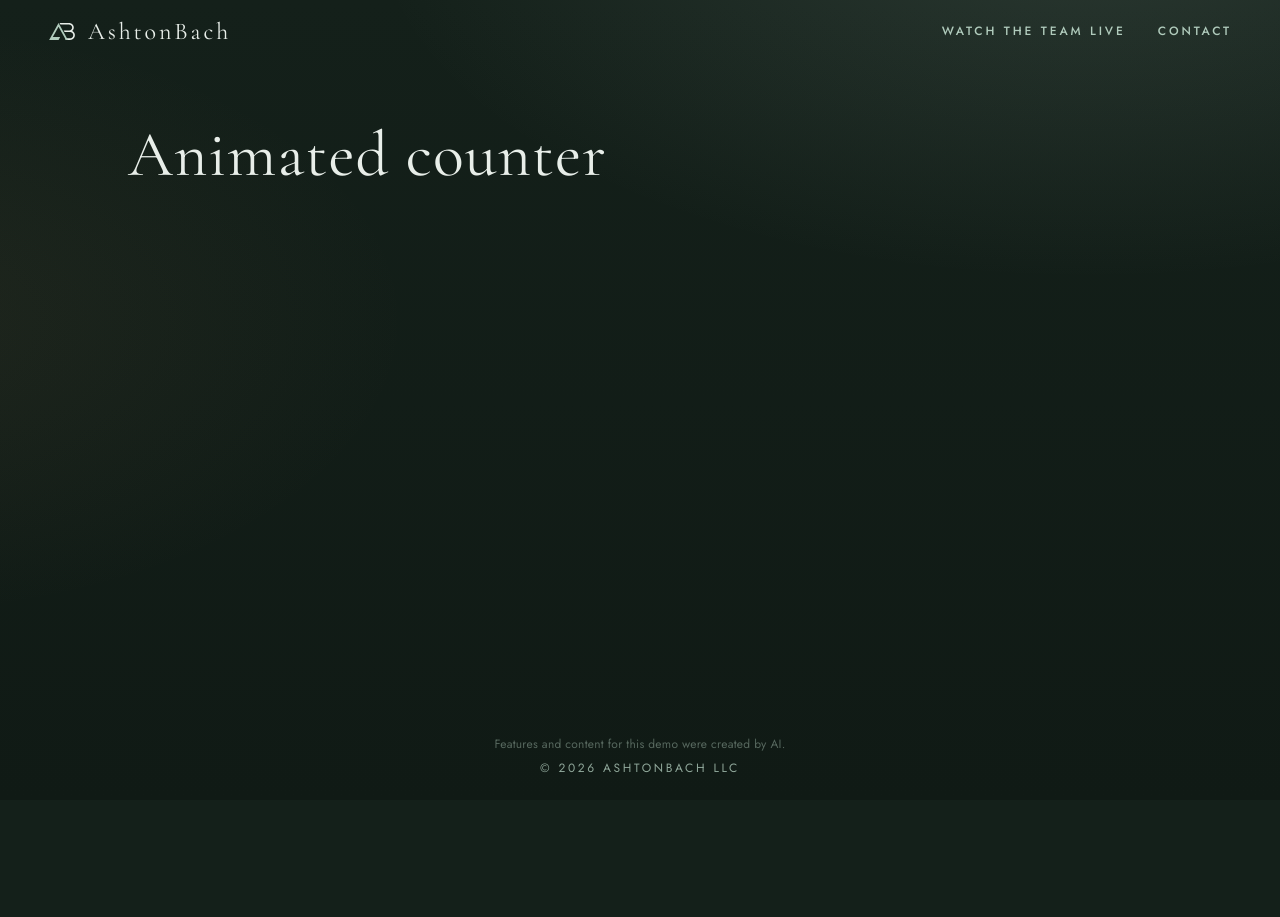
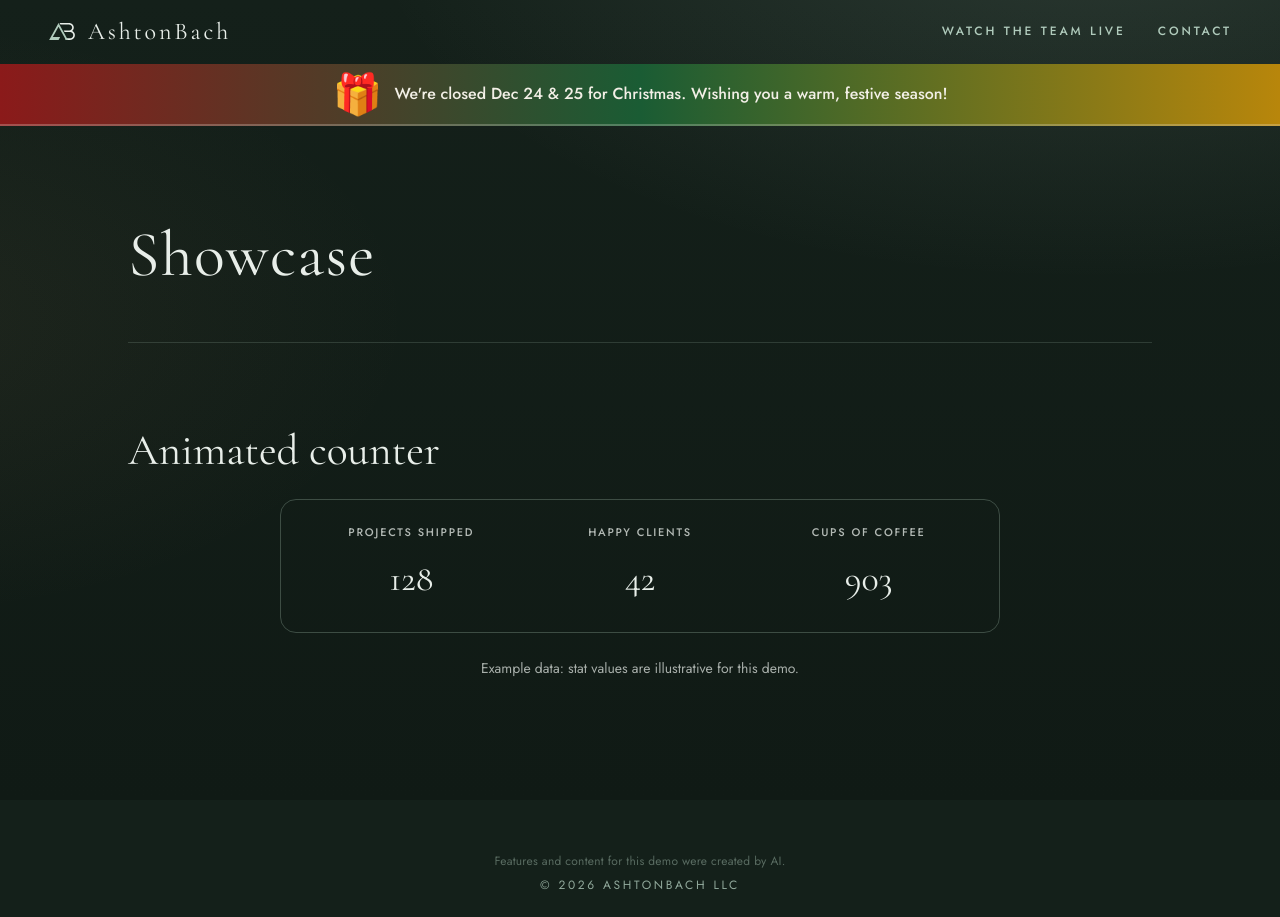
Before and after one commit to ashtonbach/agent-showcase, a Next.js app: page / in a window 1280 px wide. Before the commit the page ends 800 px from the top, so only its background shows below. Built offline with nearby package versions, Linux system fonts and the light colour scheme.

Commit message:
Feature: Your request (Author: Alder)

```diff
--- a/app/lab/current.json
+++ b/app/lab/current.json
@@ -1 +1 @@
-{"slug":"animated-counter"}
+{"slug":"custom-1792300265"}
--- /dev/null
+++ b/app/lab/custom-1792300265/index.tsx
@@ -0,0 +1,158 @@
+"use client";
+
+import { useEffect, useRef, useState } from "react";
+
+const BANNER_VARIANTS = [
+  { icon: "🎄", label: "Evergreen" },
+  { icon: "⭐", label: "Starlight" },
+  { icon: "🎁", label: "Gift wrap" },
+  { icon: "❄️", label: "Snowfall" },
+];
+
+const STATS = [
+  { label: "Projects shipped", value: 128 },
+  { label: "Happy clients", value: 42 },
+  { label: "Cups of coffee", value: 903 },
+];
+
+const css = `
+.lab-xmas-banner {
+  position: fixed;
+  top: var(--header-h);
+  left: 0;
+  right: 0;
+  z-index: 19;
+  max-height: 100px;
+  display: flex;
+  align-items: center;
+  justify-content: center;
+  gap: 12px;
+  padding: 10px 20px;
+  box-sizing: border-box;
+  background: linear-gradient(90deg, #8b1a1a 0%, #1a5c34 50%, #b8860b 100%);
+  border-bottom: 2px solid rgba(242, 239, 230, 0.25);
+  color: #f2efe6;
+  font-family: var(--sans);
+  font-size: clamp(13px, 2.8vw, 16px);
+  font-weight: 500;
+  text-align: center;
+  line-height: 1.35;
+}
+.lab-xmas-banner .lab-xmas-graphic {
+  font-size: clamp(28px, 6vw, 40px);
+  line-height: 1;
+  flex-shrink: 0;
+}
+.lab-xmas-banner .lab-xmas-msg { max-width: 52rem; margin: 0; }
+body:has([data-lab="custom-1792300265"]) .page-stack {
+  padding-top: min(100px, 18vw);
+}
+.lab-wrap { width: min(720px, 100%); margin: 8px auto 56px; }
+.lab-card {
+  border: 1px solid rgba(176, 203, 188, 0.28);
+  border-radius: 16px;
+  padding: 24px;
+}
+.lab-stats {
+  display: grid;
+  grid-template-columns: repeat(3, 1fr);
+  gap: 16px;
+  margin: 0;
+}
+@media (max-width: 640px) {
+  .lab-stats { grid-template-columns: 1fr; }
+}
+.lab-stat { text-align: center; }
+.lab-stat .lab-stat-label {
+  font-family: var(--sans);
+  font-size: 11px;
+  font-weight: 500;
+  letter-spacing: 0.16em;
+  text-transform: uppercase;
+  color: rgba(232, 238, 233, 0.75);
+  margin: 0 0 8px;
+}
+.lab-stat .lab-stat-num {
+  font-family: var(--serif);
+  font-size: clamp(28px, 5vw, 36px);
+  color: var(--mist);
+  margin: 0;
+}
+.lab-note {
+  margin: 24px 0 0;
+  font-size: 14px;
+  color: rgba(232, 238, 233, 0.7);
+  text-align: center;
+}
+`;
+
+export default function Lab() {
+  const [variant, setVariant] = useState(0);
+  const [counts, setCounts] = useState(() => STATS.map(() => 0));
+  const sectionRef = useRef<HTMLElement>(null);
+  const animatedRef = useRef(false);
+
+  useEffect(() => {
+    setVariant(Math.floor(Math.random() * BANNER_VARIANTS.length));
+  }, []);
+
+  useEffect(() => {
+    const el = sectionRef.current;
+    if (!el) return;
+    const reduced = window.matchMedia("(prefers-reduced-motion: reduce)").matches;
+    if (reduced) {
+      setCounts(STATS.map((s) => s.value));
+      return;
+    }
+    const obs = new IntersectionObserver(
+      (entries) => {
+        if (!entries[0]?.isIntersecting || animatedRef.current) return;
+        animatedRef.current = true;
+        const start = performance.now();
+        const duration = 1400;
+        const tick = (now: number) => {
+          const t = Math.min(1, (now - start) / duration);
+          const ease = 1 - (1 - t) ** 3;
+          setCounts(STATS.map((s) => Math.round(s.value * ease)));
+          if (t < 1) requestAnimationFrame(tick);
+        };
+        requestAnimationFrame(tick);
+      },
+      { threshold: 0.25 }
+    );
+    obs.observe(el);
+    return () => obs.disconnect();
+  }, []);
+
+  const v = BANNER_VARIANTS[variant] ?? BANNER_VARIANTS[0];
+
+  return (
+    <section
+      ref={sectionRef}
+      data-lab="custom-1792300265"
+      aria-labelledby="lab-custom-h2"
+    >
+      <style>{css}</style>
+      <h2 id="lab-custom-h2">Animated counter</h2>
+      <div className="lab-xmas-banner" role="region" aria-label="Christmas holiday notice">
+        <span className="lab-xmas-graphic" aria-hidden="true">{v.icon}</span>
+        <p className="lab-xmas-msg">
+          We&apos;re closed Dec 24 &amp; 25 for Christmas. Wishing you a warm, festive season!
+        </p>
+      </div>
+      <div className="lab-wrap">
+        <div className="lab-card">
+          <div className="lab-stats">
+            {STATS.map((s, i) => (
+              <div className="lab-stat" key={s.label}>
+                <p className="lab-stat-label">{s.label}</p>
+                <p className="lab-stat-num">{counts[i]}</p>
+              </div>
+            ))}
+          </div>
+        </div>
+        <p className="lab-note">Example data: stat values are illustrative for this demo.</p>
+      </div>
+    </section>
+  );
+}
--- a/app/page.tsx
+++ b/app/page.tsx
@@ -1,3 +1,4 @@
+import Lab from "./lab/custom-1792300265";
 import { readDemoKey, demoTitle } from "./demo-name";
 const demoKey = readDemoKey();
 const demoName = demoTitle();
@@ -5,7 +6,7 @@ export default function Page() {
   return (
     <div className="page-stack">
       <h1 className="demo-title" data-i18n={demoKey}>{demoName}</h1>
-      {/* lab:slot */}
+      <Lab /> {/* lab:slot */}
     </div>
   );
 }
```
